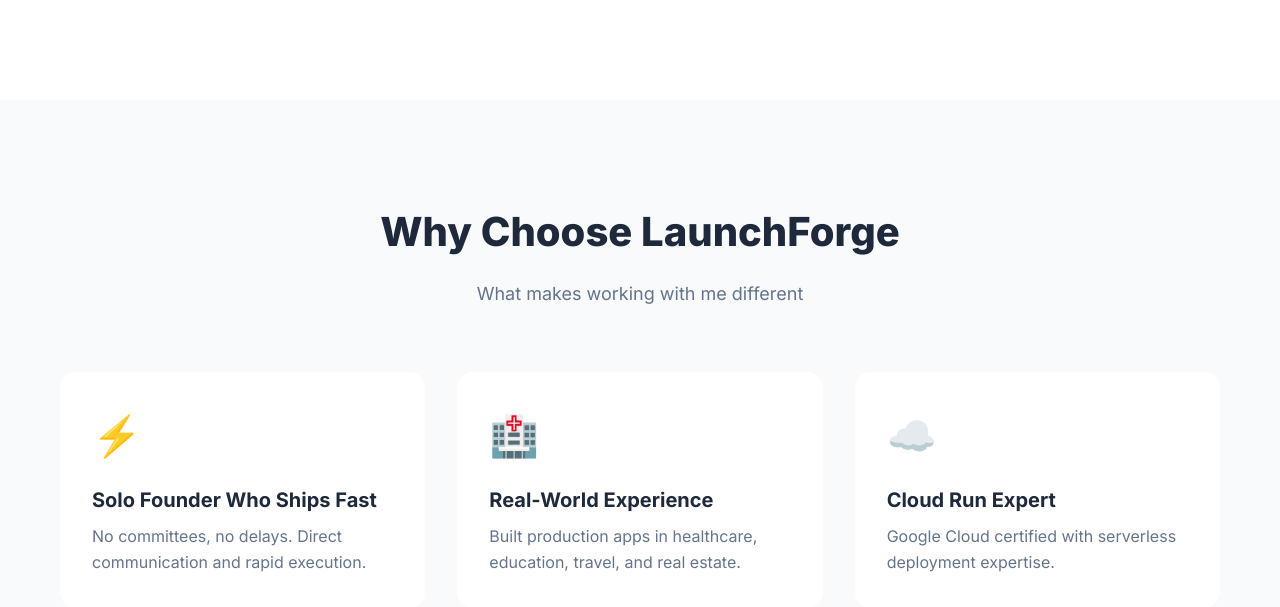
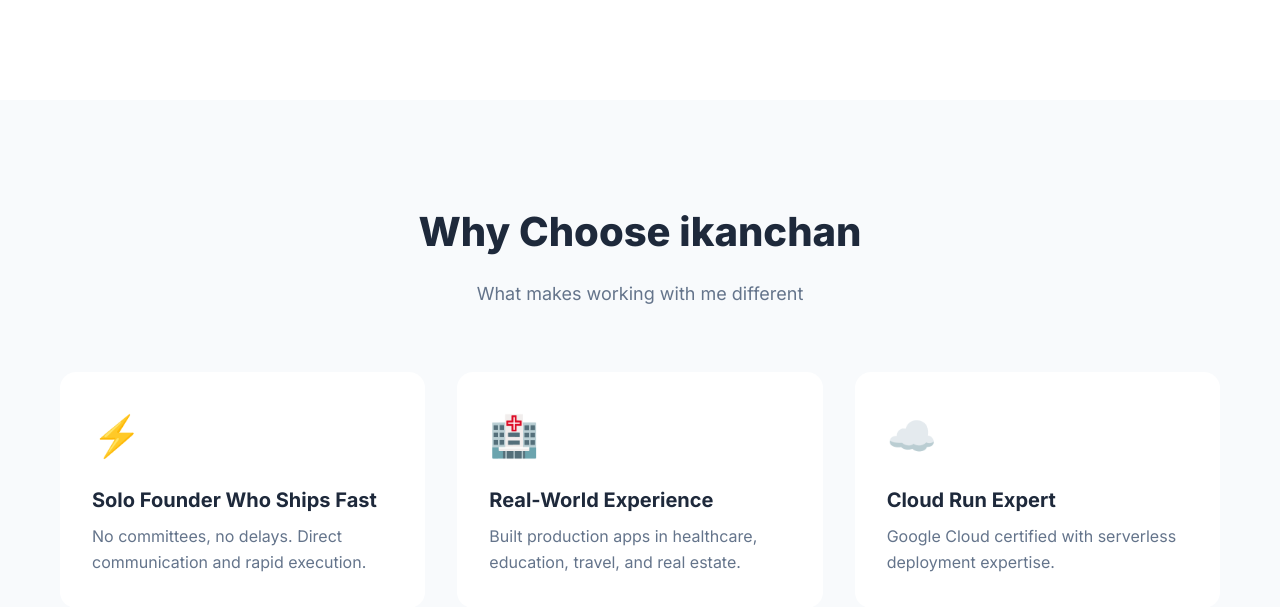
Before and after one commit to kanchang12/ikanchan, a Flask app: page / in a window 1280 px wide. Shown: the part 5507-6114 px from the top of the page. Run offline with Flask 3, Linux system fonts and the light colour scheme.

Commit message:
Update index.html

```diff
--- a/templates/index.html
+++ b/templates/index.html
@@ -3,12 +3,12 @@
 <head>
     <meta charset="UTF-8">
     <meta name="viewport" content="width=device-width, initial-scale=1.0">
-    <title>LaunchForge | MVP Development & Project Rescue | Leeds, UK</title>
+    <title>ikanchan | MVP Development & Project Rescue | Leeds, UK</title>
 
     <!-- SEO Meta Tags -->
     <meta name="description" content="Expert MVP development and project rescue services in Leeds, UK. From idea to market in days. Built 6+ production AI apps. Google Cloud certified. Starting from £2,000.">
     <meta name="keywords" content="MVP development Leeds, software developer Leeds, AI development Leeds, project rescue, Cloud Run expert, Google Cloud Leeds, web development Leeds">
-    <meta name="author" content="Kanchan - LaunchForge">
+    <meta name="author" content="Kanchan - ikanchan">
 
     <!-- Local Business Schema -->
     <script type="application/ld+json">
@@ -420,7 +420,7 @@
     <section class="why-choose">
         <div class="container">
             <div class="section-header">
-                <h2>Why Choose LaunchForge</h2>
+                <h2>Why Choose ikanchan</h2>
                 <p>What makes working with me different</p>
             </div>
             <div class="why-grid">
@@ -542,7 +542,7 @@
             <div class="chatbot-title">
                 <span class="chatbot-avatar">💬</span>
                 <div>
-                    <div class="chatbot-name">LaunchForge Assistant</div>
+                    <div class="chatbot-name">ikanchan Assistant</div>
                     <div class="chatbot-status">Powered by Gemini</div>
                 </div>
             </div>
@@ -551,7 +551,7 @@
         <div class="chatbot-messages" id="chatbotMessages">
             <div class="chatbot-message bot-message">
                 <div class="message-content">
-                    <p>Hello! I'm here to help you learn about LaunchForge services.</p>
+                    <p>Hello! I'm here to help you learn about ikanchan services.</p>
                     <p>Ask me about:</p>
                     <ul>
                         <li>MVP development</li>
@@ -578,7 +578,7 @@
         <div class="container">
             <div class="footer-content">
                 <div class="footer-section">
-                    <h3>LaunchForge</h3>
+                    <h3>ikanchan</h3>
                     <p>Expert MVP development and project rescue services in Leeds, UK.</p>
                     <p class="footer-badge">Built for Cloud Run Hackathon 2025</p>
                 </div>
@@ -607,7 +607,7 @@
                 </div>
             </div>
             <div class="footer-bottom">
-                <p>&copy; 2025 LaunchForge. All rights reserved.</p>
+                <p>&copy; 2025 ikanchan. All rights reserved.</p>
             </div>
         </div>
     </footer>
```
